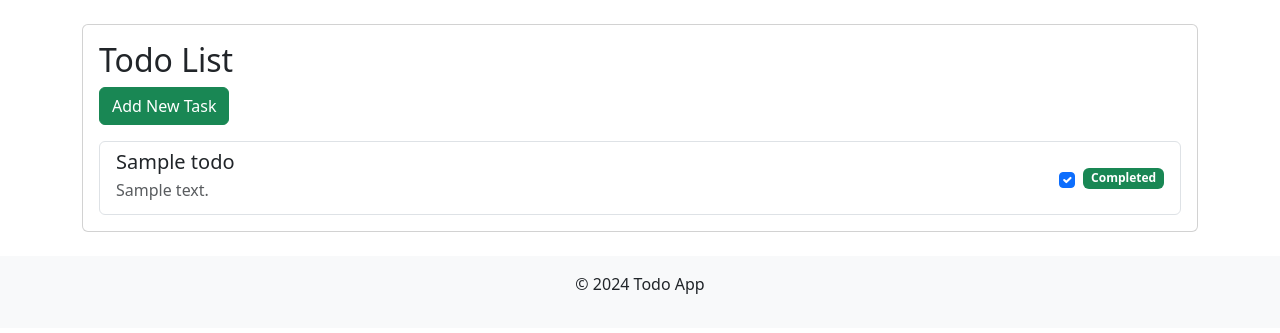
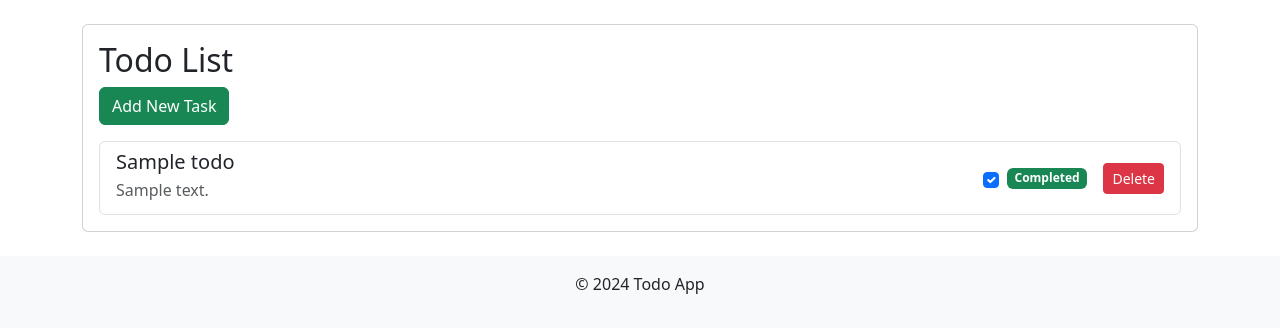
Before and after one commit to dskalec/htmx_demo, a Django app: page / in a window 1280 px wide. Shown: the part 88-421 px from the top of the page. Run offline with Django 5.2, Linux system fonts and the light colour scheme; tables that the repository leaves empty hold one stand-in row (values such as "Sample post").

Commit message:
interactive delete

```diff
--- a/static/scripts/todo.js
+++ b/static/scripts/todo.js
@@ -25,4 +25,29 @@ $(document).ready(function() {
       }
     });
   });
+
+  $('.delete-todo-button').click(function() {
+        /*if (!confirm('Are you sure you want to delete this task?')) {
+            return; // Exit if the user cancels
+        }*/
+        let todoId = $(this).data('id');
+
+        $.ajax({
+            url: `/ajax-delete/${todoId}/`,
+            method: 'POST',
+            data: {
+                'csrfmiddlewaretoken': $('input[name="csrfmiddlewaretoken"]').val()
+            },
+            success: function(response) {
+                if (response.status === 'ok') {
+                    $(`li:has(button[data-id="${todoId}"])`).remove();
+                } else {
+                    alert('There was an error deleting the todo. Please try again.');
+                }
+            },
+            error: function() {
+                alert('There was an error deleting the todo. Please try again.');
+            }
+        });
+    });
 });
--- a/templates/todo/list.html
+++ b/templates/todo/list.html
@@ -22,6 +22,7 @@
                             <span id="badge-{{ todo.pk }}" class="badge {% if todo.completed %}bg-success{% else %}bg-warning{% endif %}">
                                 {% if todo.completed %}Completed{% else %}Not Completed{% endif %}
                             </span>
+                            <button class="btn btn-danger btn-sm ms-3 delete-todo-button" data-id="{{ todo.pk }}">Delete</button>
                         </div>
                     </div>
                 </li>
--- a/todo/urls.py
+++ b/todo/urls.py
@@ -2,7 +2,7 @@ from django.urls import path
 
 from .views import (
     TodoCreateView, TodoDeleteView, TodoListView, TodoUpdateView,
-    ajax_complete_todo_view
+    ajax_complete_todo_view, ajax_delete_todo_view
 )
 
 
@@ -12,4 +12,5 @@ urlpatterns = [
     path("edit/<int:pk>", TodoUpdateView.as_view(), name="todo_edit"),
     path("delete/<int:pk>", TodoDeleteView.as_view(), name="todo_delete"),
     path("ajax-complete/<int:pk>/", ajax_complete_todo_view, name="ajax_complete"),
+    path("ajax-delete/<int:pk>/", ajax_delete_todo_view, name="ajax_delete"),
 ]
--- a/todo/views.py
+++ b/todo/views.py
@@ -48,3 +48,16 @@ def ajax_complete_todo_view(request, pk):
             return JsonResponse({'status': 'error', 'message': 'Todo not found'}, status=404)
 
     return JsonResponse({'status': 'error', 'message': 'Invalid request'}, status=400)
+
+
+@csrf_exempt
+def ajax_delete_todo_view(request, pk):
+    if request.method == 'POST':
+        try:
+            todo = Todo.objects.get(pk=pk)
+            todo.delete()
+            return JsonResponse({'status': 'ok'})
+        except Todo.DoesNotExist:
+            return JsonResponse({'status': 'error', 'message': 'Todo not found'}, status=404)
+
+    return JsonResponse({'status': 'error', 'message': 'Invalid request'}, status=400)
```
